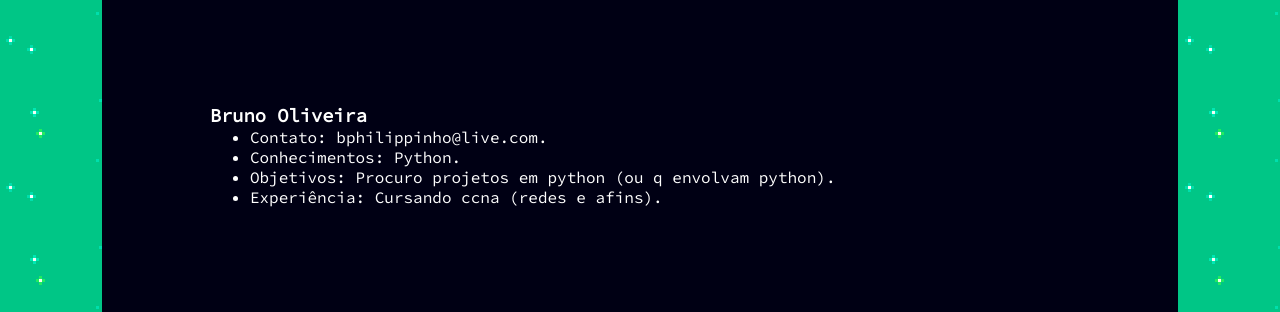
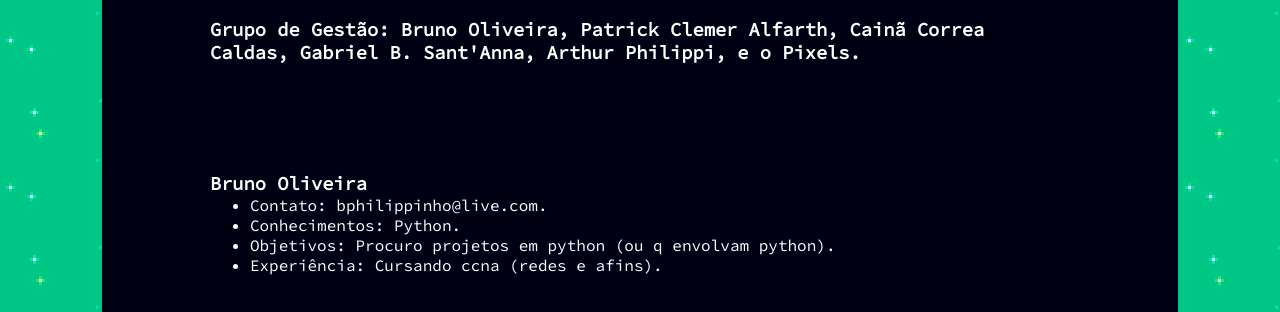
Before and after one commit to g-devufsc/g-devufsc.github.io, a plain HTML site: page integrantes.html in a window 1280 px wide. Shown: the part 465-777 px from the top of the page. Drawn offline with Linux system fonts and the light colour scheme.

Commit message:
Evidenciando grupo de gestão

```diff
--- a/integrantes.html
+++ b/integrantes.html
@@ -105,6 +105,10 @@
 			</div>
 			<div id="quem-somos">
 			<h3>Aqui se encontra a lista dos integrantes que preencheram o nosso formulário. Ela tem o objetivo de facilitar a troca de conhecimento, e a formação de equipes para projetos. </h3>
+			</div>
+
+			<div id="quem-somos">
+			<h3>Grupo de Gestão: Bruno Oliveira, Patrick Clemer Alfarth, Cainã Correa Caldas, Gabriel B. Sant'Anna, Arthur Philippi, e o Pixels. </h3>
 			</div>
 
 			<div class="post">
```
